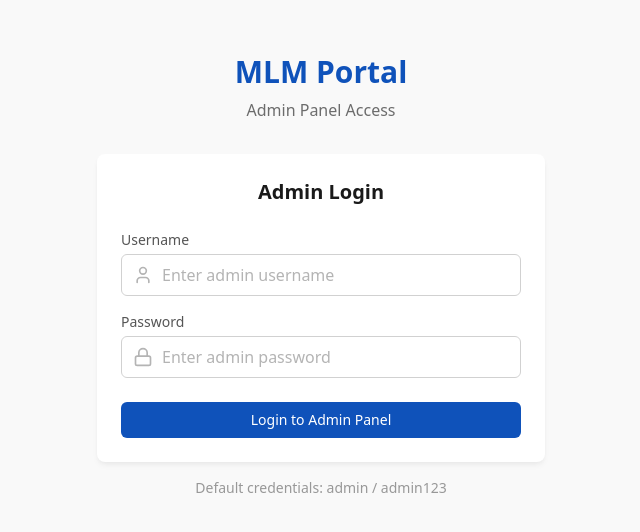
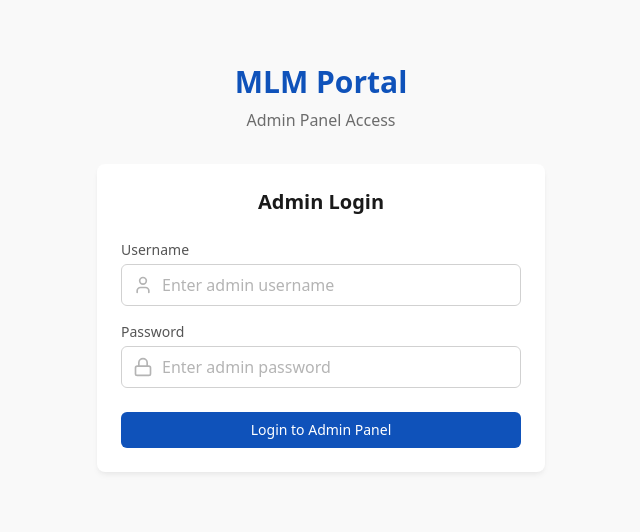
Before and after one commit to Subhamay-Dey/valuelife, a React (Vite) app: page /admin/login in a window 1280 px wide. Shown: the part 124-656 px from the top of the page, without its empty margins (319-959 px from the left). Built offline with nearby package versions, Linux system fonts and the light colour scheme; no server answers.

Commit message:
Update AdminLogin.tsx

```diff
--- a/src/pages/AdminLogin.tsx
+++ b/src/pages/AdminLogin.tsx
@@ -100,7 +100,6 @@ const AdminLogin: React.FC = () => {
 
         <div className="mt-4 text-center">
           <p className="text-sm text-neutral-500">
-            Default credentials: admin / admin123
           </p>
         </div>
       </div>
```
